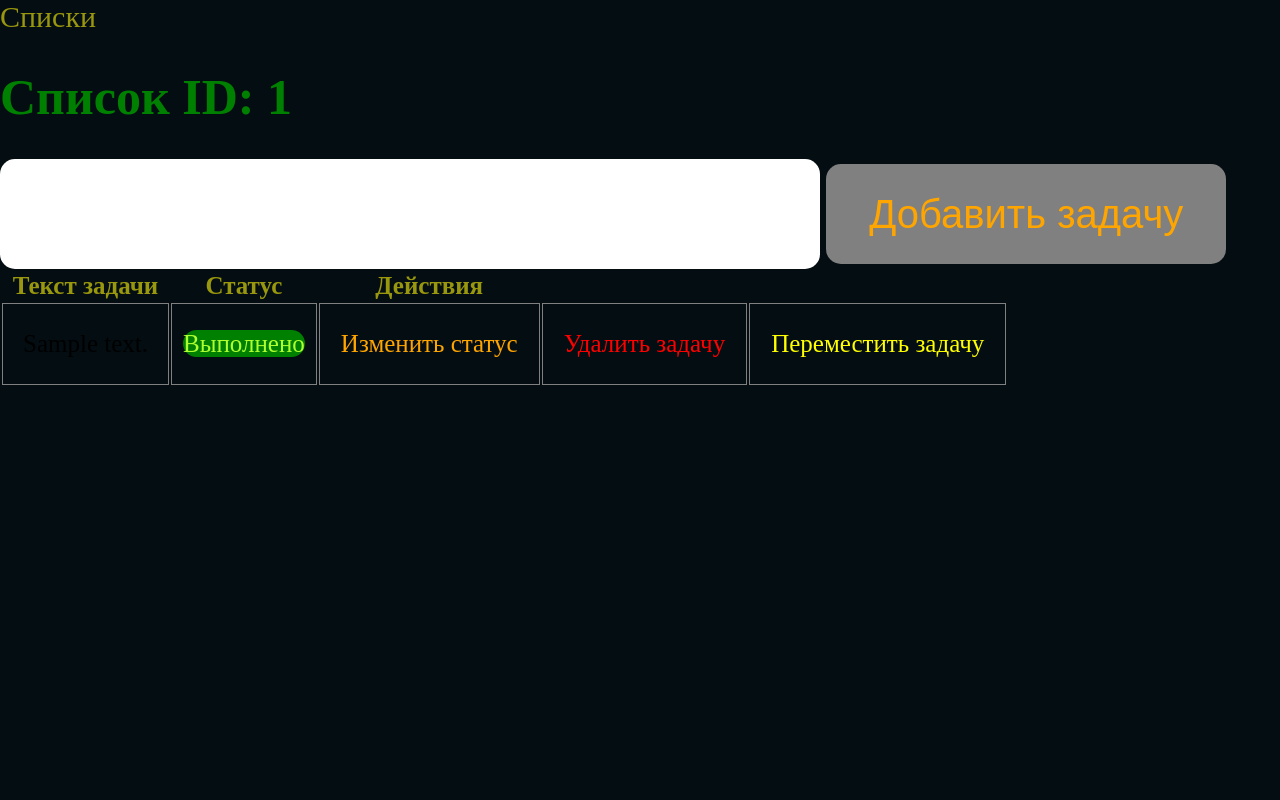
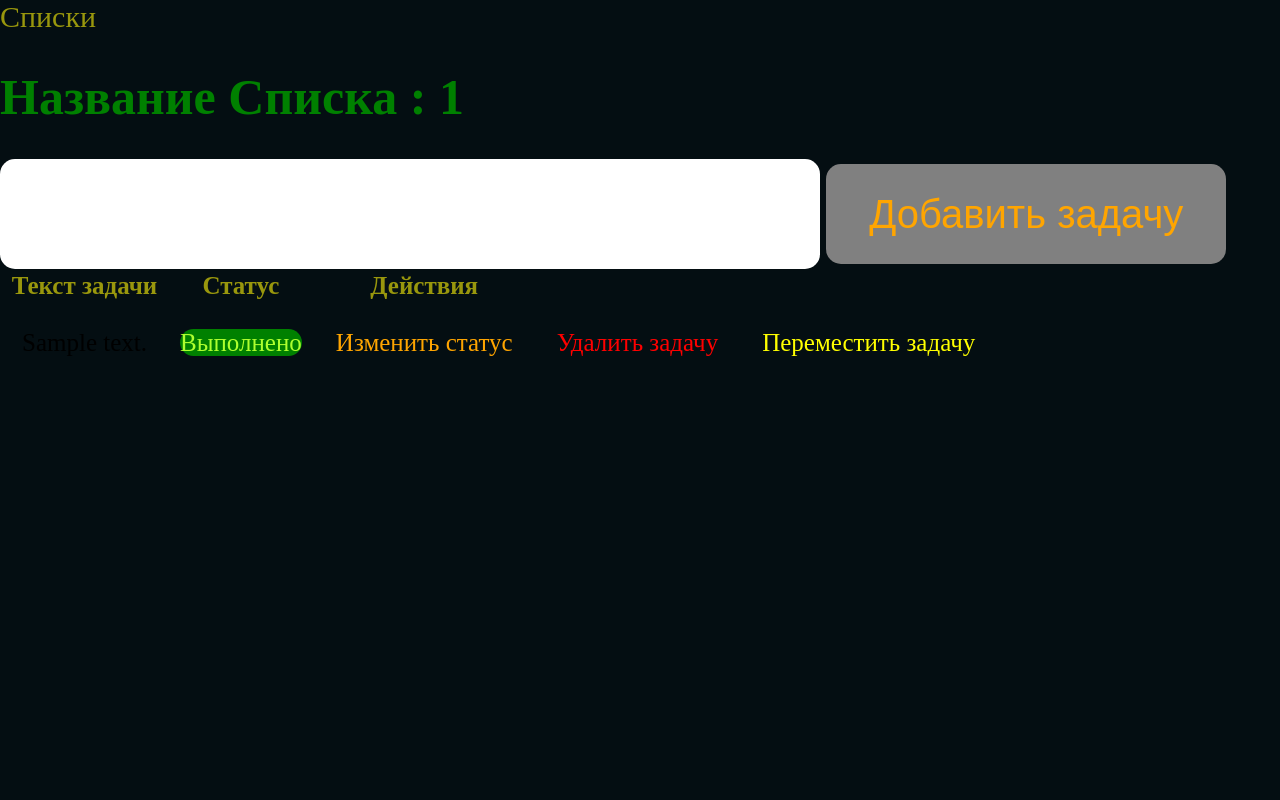
Before and after one commit to Frontend-user/todo_list, a Django app: page /lists/1/open/ in a window 1280 px wide. Run offline with Django 4.2, Linux system fonts and the light colour scheme; tables that the repository leaves empty hold one stand-in row (values such as "Sample post").

Commit message:
стили норм + static css

```diff
--- /dev/null
+++ b/static/styles.css
@@ -0,0 +1,148 @@
+body {
+    background-color: #040e12;
+    height: 100vh;
+    margin: 0px;
+}
+
+#content {
+    color: #99970d;
+    font-size: 25px;
+    text-decoration: none;
+    cursor: pointer;
+}
+
+.index_spiski {
+    margin-left: 500px;
+    color: #99970d;
+    font-size: 180px;
+    font-weight: 500;
+    text-decoration: none;
+    cursor: pointer;
+}
+
+.list_spiski {
+    color: #99970d;
+    font-size: 30px;
+    font-weight: 500;
+    text-decoration: none;
+    cursor: pointer;
+}
+
+.list {
+    color: blue;
+    text-decoration: none;
+    font-size: 40px;
+    cursor: pointer;
+}
+
+.list_name {
+    color: yellow;
+    text-decoration: none;
+    font-size: 60px;
+    cursor: pointer;
+}
+
+.list_open {
+    color: green;
+    text-decoration: none;
+    font-size: 40px;
+    cursor: pointer;
+}
+
+.list_delete {
+    color: red;
+    text-decoration: none;
+    font-size: 40px;
+    cursor: pointer;
+    margin-left: 20px
+}
+
+.list_input {
+    font-size: 40px;
+    color: green;
+    border: none;
+    padding: 5px 10px;
+    border-radius: 15px;
+    height: 100px;
+    width: 800px
+}
+
+.list_submit {
+    font-size: 40px;
+    background-color: grey;
+    cursor: pointer;
+    color: orange;
+    border: none;
+    padding: 5px 10px;
+    border-radius: 15px;
+    height: 100px;
+    width: 400px;
+}
+
+.list_id_text {
+    color: green;
+}
+
+.list_open_lists {
+    color: #99970d;
+    font-size: 30px;
+    font-weight: 500;
+    text-decoration: none;
+    cursor: pointer;
+}
+
+.list_move_lists {
+    color: #99970d;
+    font-size: 30px;
+    font-weight: 500;
+    text-decoration: none;
+    cursor: pointer;
+}
+
+.list_move_form {
+    color: orangered;
+    text-decoration: none;
+    padding: 0px 20px 0px 20px;
+}
+
+.task_move {
+    color: yellow;
+    text-decoration: none;
+    padding: 0px 20px 0px 20px;
+}
+
+.task_delete {
+    color: red;
+    text-decoration: none;
+    padding: 0px 20px 0px 20px;
+}
+
+.task_change {
+    text-decoration: none;
+    color: orange;
+    padding: 0px 20px 0px 20px;
+}
+
+.task_not_done {
+
+    width: 30px;
+    height: 30px;
+    border-radius: 20px;
+    background: orangered;: yellow;
+}
+
+.task_done {
+
+    width: 30px;
+    margin: 0px 10px 0px 10px;
+    height: 30px;
+    border-radius: 20px;
+    background: green;
+    color: greenyellow;
+}
+
+.task_text {
+    color: black;
+    padding: 0px 20px 0px 20px;
+
+}
--- a/templates/Api/base.html
+++ b/templates/Api/base.html
@@ -2,16 +2,16 @@
 <html lang="en">
 <head>
     <title>{% block title %}{% endblock %}</title>
-{#    {% load static %}#}
-{#    <link rel="stylesheet" href="{% static "styles.css" %}">#}
+{% load static %}
+    <link rel="stylesheet" href="{% static "styles.css" %}">
 </head>
-<body style="background-color:   #040e12; height: 100vh; margin: 0px;">
+<body >
 <div id="app_body">
     <div id="sidebar">
             {% block nav %}
             {% endblock %}
     </div>
-    <div id="content" style=" color: #99970d;  font-size: 25px; text-decoration: none; cursor: pointer;">
+    <div id="content">
         {% block content %}{% endblock %}
     </div>
 </div>
--- a/templates/Api/list_open.html
+++ b/templates/Api/list_open.html
@@ -1,52 +1,45 @@
 {% extends "Api/base.html" %}
 {% block nav %}
 
-<a href="/lists/" style=" color: #99970d;  font-size: 30px; font-weight: 500;  text-decoration: none; cursor: pointer;">Списки</a>
+    <a href="/lists/" class="list_spiski">Списки</a>
 {% endblock %}
 {% block content %}
 
     <form action="/tasks/create/{{ list_to_open.id }}/" method="post">
         {% csrf_token %}
-    <h1 style="color: green;"> Список ID: {{ list_id }} </h1>
-    <input type="text" name="text" style="font-size:40px;  color: green; border: none; padding: 5px 10px; border-radius: 15px; height: 100px; width: 800px;">
-    <input type="submit" value="Добавить задачу" style="font-size:40px; background-color: grey; cursor: pointer;  color: orange; border: none; padding: 5px 10px; border-radius: 15px; height: 100px; width: 400px;">
-</form>
+        <h1 class="list_id_text"> Название Списка : {{ list_id }} </h1>
+        <input type="text" name="text" class="list_input">
+        <input type="submit" value="Добавить задачу" class="list_submit"></form>
 
     <table>
         <thead>
         <tr>
             <th>Текст задачи</th>
             <th>Статус</th>
-        <th >Действия</th>
+            <th>Действия</th>
         </tr>
         </thead>
         {% for t in tasks %}
 
             <tr>
-            <td style="border: 1px solid grey; color: black; padding: 0px 20px 0px 20px;">  {{ t.text }}</td>
-            <td style="border: 1px solid grey;">
+                <td class="border task_text">  {{ t.text }}</td>
+                <td class="border"
+                >
                     {% if t.is_completed == True %}
-                    <p><span
-                            style="width: 30px; margin: 0px 10px 0px 10px;  height: 30px; border-radius: 20px; background: green; color: greenyellow; ">Выполнено</span>
+                        <p><span class="task_done">Выполнено</span>
                         </p>
-
                     {% endif %}
                     {% if t.is_completed == False %}
-                    <p><span
-                            style="width: 30px; height: 30px; border-radius: 20px; background: orangered;: yellow;">  Не Выполнено</span>
+                        <p><span>  Не Выполнено</span>
                         </p>
-
-
                     {% endif %}
                 </td>
-            <td style="border: 1px solid grey;"><a style=" text-decoration: none; color: orange;  padding: 0px 20px 0px 20px;" href="/tasks/{{ t.id }}/status/{{ list_to_open.id }}/">Изменить
+                <td class="border"><a href="/tasks/{{ t.id }}/status/{{ list_to_open.id }}/" class="task_change">Изменить
                     статус</a></td>
 
-            {#<div  style="width: 30px; height: 30px; border-radius: 20px; background: green; transition: all 1s ease-out;"></div>#}
-            <td style="border: 1px solid grey;"><a href="/tasks/{{ t.id }}/delete/" style="color: red; text-decoration: none;padding: 0px 20px 0px 20px;">Удалить задачу</a></td>
-          <td style="border: 1px solid grey;"><a href="/tasks/{{ t.id }}/move/" style=" color: yellow; text-decoration: none;  padding: 0px 20px 0px 20px;">Переместить задачу</a></td>
-
-
+                <td class="border"><a href="/tasks/{{ t.id }}/delete/" class="task_delete">Удалить задачу</a></td>
+                <td class="border"><a href="/tasks/{{ t.id }}/move/"
+                                      class="task_move">Переместить задачу</a></td>
             </tr>
         {% endfor %}
 
--- a/templates/Api/move.html
+++ b/templates/Api/move.html
@@ -2,13 +2,13 @@
 
  {% block nav %}
 
-<a href="/lists/" style=" color: #99970d;  font-size: 30px; font-weight: 500;  text-decoration: none; cursor: pointer;">Списки</a>
+<a href="/lists/" class="list_move_lists">Списки</a>
  {% endblock %}
  {% block content %}
       {% for l in lists %}
           {{ list_where_move_id }}
-          <p style="color: green;">Список {{ l.name }}</p>
+          <p class="list_id_text">Список {{ l.name }}</p>
 {#          {{ l.id }}#}
-          <a  href="/lists/{{ l.id }}/list_move/{{ task_to_move_id  }}" style=" color: orangered; text-decoration: none;  padding: 0px 20px 0px 20px;" >переместить сюда</a>
+          <a  href="/lists/{{ l.id }}/list_move/{{ task_to_move_id  }}" class="list_move_form">переместить сюда</a>
     {% endfor %}
  {% endblock %}
--- a/todo_list/settings.py
+++ b/todo_list/settings.py
@@ -10,6 +10,7 @@ For the full list of settings and their values, see
 https://docs.djangoproject.com/en/4.1/ref/settings/
 """
 
+import os # newcss
 from pathlib import Path
 
 # Build paths inside the project like this: BASE_DIR / 'subdir'.
@@ -117,7 +118,10 @@ USE_TZ = True
 # Static files (CSS, JavaScript, Images)
 # https://docs.djangoproject.com/en/4.1/howto/static-files/
 
-STATIC_URL = 'static/'
+STATIC_URL = '/static/'
+STATICFILES_DIRS = [
+   os.path.join(BASE_DIR, "static"),
+]
 
 # Default primary key field type
 # https://docs.djangoproject.com/en/4.1/ref/settings/#default-auto-field
```
Also changed, not shown: templates/Api/index.html (+3 -5 lines), templates/Api/lists.html (+8 -28 lines). Lines whose indentation alone changed are shown as unchanged.
